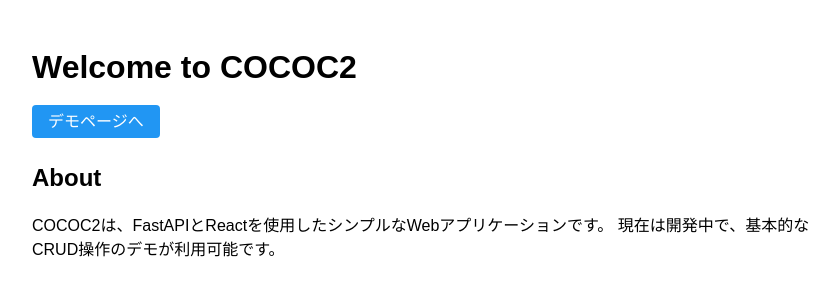
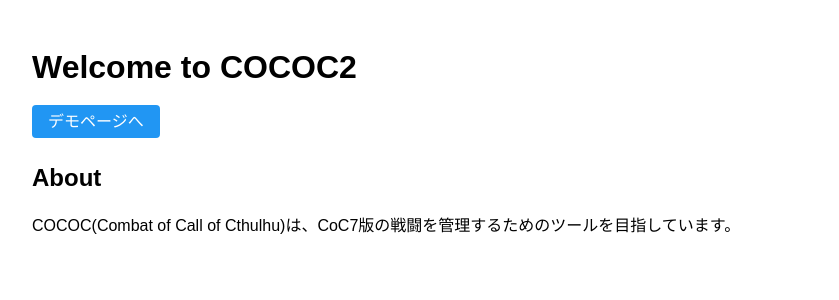
Before and after one commit to ynkmgit/cococ_v1, a React (Create React App) app: page / in a window 1280 px wide. Shown: the top 300 px of the page, without its empty margins (208-1047 px from the left). Built offline with nearby package versions, Linux system fonts and the light colour scheme.

Commit message:
welcome修正

```diff
--- a/src/pages/Home.js
+++ b/src/pages/Home.js
@@ -10,7 +10,7 @@
         <ul style={{ listStyle: 'none', padding: 0, display: 'flex', gap: '1rem' }}>
           <li>
             <Link
-              to="/demo"
+              to="/cococ"
               style={{
                 padding: '8px 16px',
                 backgroundColor: '#2196F3',
@@ -28,8 +28,7 @@
       <section style={{ marginBottom: '2rem' }}>
         <h2>About</h2>
         <p>
-          COCOC2は、FastAPIとReactを使用したシンプルなWebアプリケーションです。
-          現在は開発中で、基本的なCRUD操作のデモが利用可能です。
+          COCOC(Combat of Call of Cthulhu)は、CoC7版の戦闘を管理するためのツールを目指しています。
         </p>
       </section>
     </div>
```
